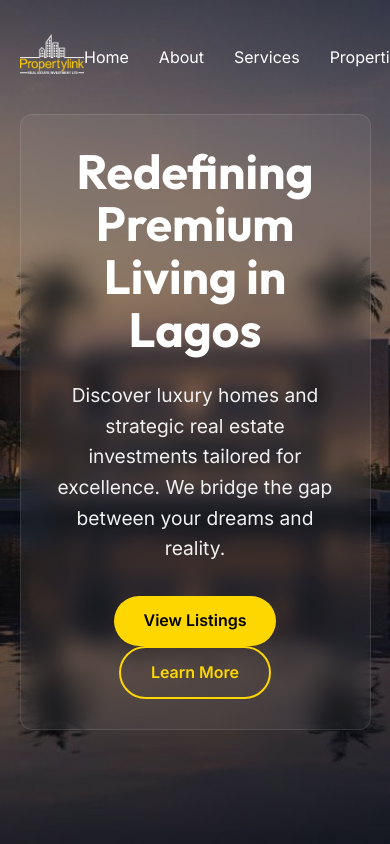
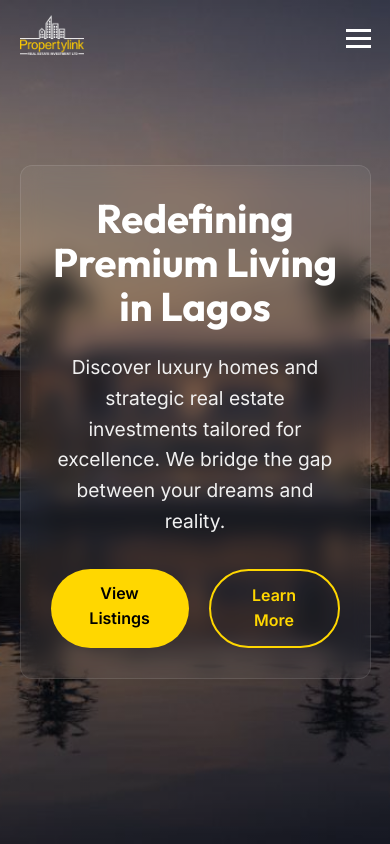
Before and after one commit to Demmyyoung/Propertylink, a plain HTML site: page index.html in a window 390 px wide. Shown: the top 844 px of the page. Drawn offline with Linux system fonts and the light colour scheme.

Commit message:
feat: Implement responsive mobile navigation with a hamburger menu and associated JavaScript logic and styling.

```diff
--- a/index.html
+++ b/index.html
@@ -40,6 +40,11 @@
             <li><a href="#properties">Properties</a></li>
             <li><a href="#contact">Contact</a></li>
         </ul>
+        <div class="hamburger" id="hamburger">
+            <div class="bar"></div>
+            <div class="bar"></div>
+            <div class="bar"></div>
+        </div>
         <a href="#contact" class="btn btn-primary">Get in Touch</a>
     </nav>
 
@@ -225,6 +230,23 @@
                 nav.classList.remove('scrolled');
             }
         });
+
+        // Mobile Menu Toggle
+        const hamburger = document.getElementById('hamburger');
+        const navLinks = document.querySelector('.nav-links');
+
+        hamburger.addEventListener('click', () => {
+            navLinks.classList.toggle('active');
+            hamburger.classList.toggle('active');
+        });
+
+        // Close menu when a link is clicked
+        document.querySelectorAll('.nav-links a').forEach(link => {
+            link.addEventListener('click', () => {
+                navLinks.classList.remove('active');
+                hamburger.classList.remove('active');
+            });
+        });
     </script>
 </body>
 </html>
--- a/style.css
+++ b/style.css
@@ -152,6 +152,35 @@ nav.scrolled {
     color: var(--primary);
 }
 
+/* Hamburger Menu Icon */
+.hamburger {
+    display: none;
+    cursor: pointer;
+    flex-direction: column;
+    gap: 5px;
+    z-index: 1001;
+}
+
+.hamburger .bar {
+    width: 25px;
+    height: 3px;
+    background-color: var(--text-main);
+    transition: var(--transition);
+}
+
+/* Hamburger Animation to X */
+.hamburger.active .bar:nth-child(1) {
+    transform: translateY(8px) rotate(45deg);
+}
+
+.hamburger.active .bar:nth-child(2) {
+    opacity: 0;
+}
+
+.hamburger.active .bar:nth-child(3) {
+    transform: translateY(-8px) rotate(-45deg);
+}
+
 /* Hero Section */
 .hero {
     height: 100vh;
@@ -179,6 +208,12 @@ nav.scrolled {
     font-size: 1.2rem;
     color: #f0f0f0;
     margin-bottom: 2rem;
+}
+
+.hero-btns {
+    display: flex;
+    gap: 20px;
+    justify-content: center;
 }
 
 /* About Section */
@@ -405,10 +440,58 @@ footer {
     color: var(--text-muted);
 }
 
-/* Responsive */
-@media (max-width: 991px) {
-    .hero h1 { font-size: 3rem; }
-    .about, .contact-container { grid-template-columns: 1fr; }
-    .neighborhood-grid { grid-template-columns: 1fr; height: auto; }
-    .neighborhood-item { height: 300px; }
+/* Responsive CSS */
+@media (max-width: 768px) {
+    nav {
+        padding: 15px 5%;
+    }
+
+    .nav-links {
+        position: fixed;
+        right: -100%;
+        top: 0;
+        width: 70%;
+        height: 100vh;
+        background-color: rgba(10, 10, 10, 0.98);
+        backdrop-filter: blur(10px);
+        flex-direction: column;
+        align-items: center;
+        justify-content: center;
+        transition: var(--transition);
+        box-shadow: -10px 0 30px rgba(0,0,0,0.5);
+    }
+
+    .nav-links.active {
+        right: 0;
+    }
+
+    .hamburger {
+        display: flex;
+    }
+
+    .nav-links li {
+        margin: 20px 0;
+    }
+
+    nav .btn {
+        display: none; /* Hide button on mobile to save space, or move it inside nav-links */
+    }
+
+    .hero h1 {
+        font-size: 2.5rem;
+    }
+
+    .about, .contact-container {
+        grid-template-columns: 1fr;
+        gap: 40px;
+    }
+
+    .neighborhood-grid {
+        grid-template-columns: 1fr;
+        height: auto;
+    }
+
+    .neighborhood-item {
+        height: 300px;
+    }
 }
```
